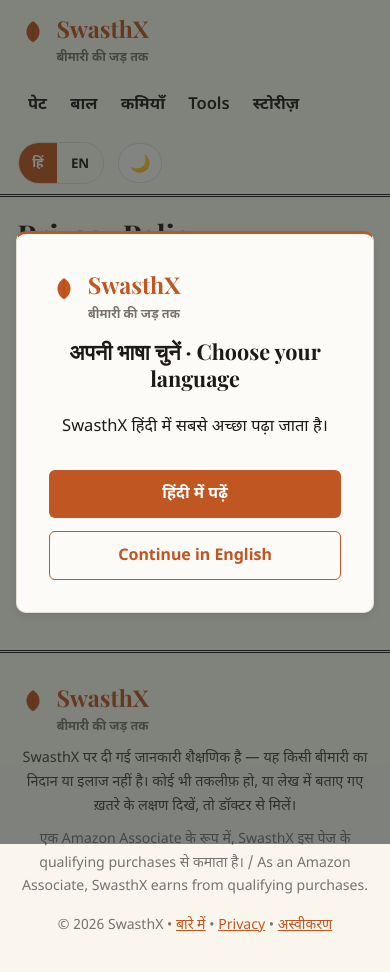
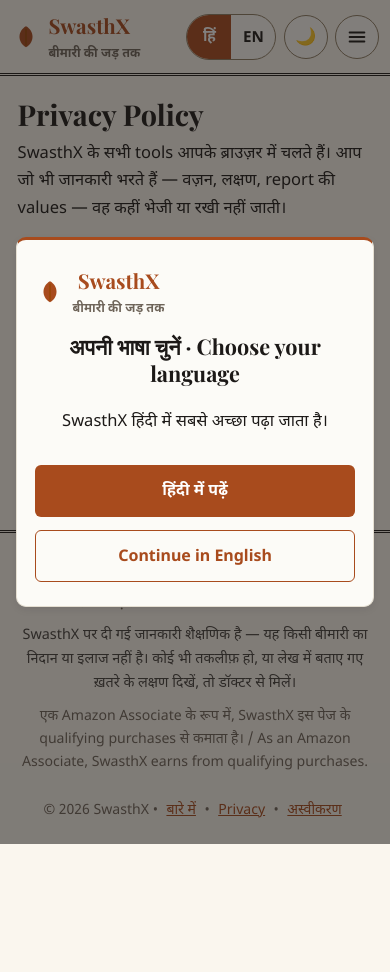
Before and after one commit to Kushagra0301/SwasthX, a React (Vite) app: page /privacy-policy in a window 390 px wide. Shown: the top 972 px of the page. After the commit the page ends 885 px from the top, so only its background shows below. Built offline with nearby package versions, Linux system fonts and the light colour scheme; a web font is replaced by a local one.

Commit message:
Mobile fix pass: hamburger header, WCAG AA contrast hardening, overflow insurance, Kowalski motion polish

```diff
--- a/src/App.tsx
+++ b/src/App.tsx
@@ -31,7 +31,7 @@
 export function Logo({ lang }: { lang: Lang }) {
   return (
     <a className="logo" href="/">
-      <span className="logo-leaf" aria-hidden="true"><svg viewBox="0 0 64 64" width="30" height="30" role="img"><path d="M32 54 C12 42 15 18 32 9 C49 18 52 42 32 54 Z" fill="#c05621"/><path d="M32 49 L32 16" stroke="#b45309" strokeWidth="3.5" strokeLinecap="round"/></svg></span>
+      <span className="logo-leaf" aria-hidden="true"><svg viewBox="0 0 64 64" width="30" height="30" role="img"><path d="M32 54 C12 42 15 18 32 9 C49 18 52 42 32 54 Z" fill="#a84b1d"/><path d="M32 49 L32 16" stroke="#9a4707" strokeWidth="3.5" strokeLinecap="round"/></svg></span>
       <span>
         <span className="logo-name">SwasthX</span>
         <span className="logo-tag" style={{ display: 'block' }}>{lang === 'hi' ? 'बीमारी की जड़ तक' : 'To the root of it'}</span>
@@ -42,23 +42,46 @@
 
 export function SiteHeader({ lang, pick, theme, toggleTheme }: { lang: Lang; pick: (l: Lang) => void; theme?: 'light' | 'dark'; toggleTheme?: () => void }) {
   const hi = lang === 'hi'
+  const [menuOpen, setMenuOpen] = useState(false)
+  useEffect(() => {
+    if (!menuOpen) return
+    const onKey = (e: KeyboardEvent) => { if (e.key === 'Escape') setMenuOpen(false) }
+    document.addEventListener('keydown', onKey)
+    return () => document.removeEventListener('keydown', onKey)
+  }, [menuOpen])
+  const close = () => setMenuOpen(false)
   return (
     <header className="site-header">
       <Logo lang={lang} />
-      <nav className="nav">
-        <a href="/gut">{hi ? 'पेट' : 'Gut'}</a>
-        <a href="/hair">{hi ? 'बाल' : 'Hair'}</a>
-        <a href="/deficiency">{hi ? 'कमियाँ' : 'Deficiencies'}</a>
-        <a href="/tools">Tools</a>
-        <a href="/stories">{hi ? 'स्टोरीज़' : 'Stories'}</a>
+      <nav id="primary-nav" className={menuOpen ? 'nav open' : 'nav'} aria-label="Primary">
+        <a href="/gut" onClick={close}>{hi ? 'पेट' : 'Gut'}</a>
+        <a href="/hair" onClick={close}>{hi ? 'बाल' : 'Hair'}</a>
+        <a href="/deficiency" onClick={close}>{hi ? 'कमियाँ' : 'Deficiencies'}</a>
+        <a href="/tools" onClick={close}>Tools</a>
+        <a href="/stories" onClick={close}>{hi ? 'स्टोरीज़' : 'Stories'}</a>
       </nav>
-      <div className="lang-toggle" role="group" aria-label="Language">
-        <button className={hi ? 'on' : ''} onClick={() => pick('hi')}>हिं</button>
-        <button className={!hi ? 'on' : ''} onClick={() => pick('en')}>EN</button>
+      <div className="header-controls">
+        <div className="lang-toggle" role="group" aria-label="Language">
+          <button className={hi ? 'on' : ''} onClick={() => pick('hi')} aria-pressed={hi}>हिं</button>
+          <button className={!hi ? 'on' : ''} onClick={() => pick('en')} aria-pressed={!hi}>EN</button>
+        </div>
+        {toggleTheme && (
+          <button className="theme-toggle" onClick={toggleTheme} aria-label={theme === 'dark' ? 'Light theme' : 'Dark theme'}>{theme === 'dark' ? '☀️' : '🌙'}</button>
+        )}
+        <button
+          className="menu-btn"
+          onClick={() => setMenuOpen((o) => !o)}
+          aria-expanded={menuOpen}
+          aria-controls="primary-nav"
+          aria-label={menuOpen ? (hi ? 'मेनू बंद करें' : 'Close menu') : (hi ? 'मेनू खोलें' : 'Open menu')}
+        >
+          <svg viewBox="0 0 24 24" width="22" height="22" aria-hidden="true" focusable="false">
+            {menuOpen
+              ? <path d="M5 5 L19 19 M19 5 L5 19" stroke="currentColor" strokeWidth="2.2" strokeLinecap="round" fill="none" />
+              : <path d="M4 7 H20 M4 12 H20 M4 17 H20" stroke="currentColor" strokeWidth="2.2" strokeLinecap="round" fill="none" />}
+          </svg>
+        </button>
       </div>
-      {toggleTheme && (
-        <button className="theme-toggle" onClick={toggleTheme} aria-label={theme === 'dark' ? 'Light theme' : 'Dark theme'}>{theme === 'dark' ? '☀️' : '🌙'}</button>
-      )}
     </header>
   )
 }
--- a/src/styles.css
+++ b/src/styles.css
@@ -15,6 +15,18 @@
 a { color: var(--color-primary); }
 .wrap { max-width: 1020px; margin: 0 auto; padding: 1.2rem 1.1rem 3rem; }
 
+/* Overflow insurance (320–430px): nothing may push the page sideways.
+   overflow-x: clip (not hidden) so the sticky header keeps working. */
+html, body { overflow-x: clip; }
+img, video, iframe, table { max-width: 100%; }
+img { height: auto; }
+.table-scroll { overflow-x: auto; -webkit-overflow-scrolling: touch; max-width: 100%; }
+.table-scroll .food-table { min-width: 30rem; }
+
+/* Keyboard focus: one strong, consistent ring (Emil Kowalski: visible focus
+   is a feature, not an afterthought). */
+:focus-visible { outline: 3px solid var(--color-primary); outline-offset: 2px; border-radius: 4px; }
+
 /* Header */
 .site-header {
   position: sticky; top: 0; z-index: 40; display: flex; align-items: center; gap: 0.9rem; flex-wrap: wrap;
@@ -22,20 +34,60 @@
 }
 [data-theme="dark"] .site-header { background: rgba(23, 19, 16, 0.96); }
 .logo { display: flex; align-items: center; gap: 0.55rem; text-decoration: none; color: var(--color-text); margin-right: auto; }
-.logo-leaf { font-size: 1.5rem; }
+.logo-leaf { font-size: 1.5rem; display: inline-flex; }
 .logo-name { font-family: var(--font-display-latin); font-weight: 700; font-size: 1.45rem; color: var(--color-primary); }
 .logo-tag { font-size: 0.78rem; color: var(--color-text-muted); font-weight: 600; }
 .nav { display: flex; gap: 0.15rem; flex-wrap: wrap; }
-.nav a { color: var(--color-text); text-decoration: none; font-weight: 600; padding: 0.55rem 0.65rem; min-height: 44px; display: inline-flex; align-items: center; border-radius: var(--radius); }
+.nav a { color: var(--color-text); text-decoration: none; font-weight: 600; padding: 0.55rem 0.65rem; min-height: 44px; display: inline-flex; align-items: center; border-radius: var(--radius); transition: color 160ms var(--ease), background-color 160ms var(--ease); }
 .nav a:hover { color: var(--color-primary); }
-.lang-toggle { display: flex; border: 1.5px solid var(--color-border); border-radius: 999px; overflow: hidden; }
-.lang-toggle button { border: 0; background: transparent; color: var(--color-text); padding: 0.45rem 0.85rem; font-weight: 700; min-height: 40px; cursor: pointer; font-family: inherit; }
-.lang-toggle button.on { background: var(--color-primary); color: #fff; }
-.theme-toggle { border: 1.5px solid var(--color-border); background: var(--paper-2); color: var(--color-text); border-radius: 999px; min-width: 44px; min-height: 40px; font-size: 1.05rem; cursor: pointer; }
+/* Controls cluster: language + theme (+ menu button on mobile). Every control
+   sits on a visible chip — a --control-border outline (≥3:1) over a surface
+   fill, in BOTH themes. The old hairline border was 1.23:1 = invisible. */
+.header-controls { display: flex; align-items: center; gap: 0.55rem; }
+.lang-toggle { display: flex; border: 1.5px solid var(--control-border); background: var(--paper-2); border-radius: 999px; overflow: hidden; }
+.lang-toggle button { border: 0; background: transparent; color: var(--color-text); padding: 0.45rem 0.85rem; font-weight: 700; min-height: 44px; min-width: 44px; cursor: pointer; font-family: inherit; font-size: 0.95rem; transition: background-color 180ms var(--ease), color 180ms var(--ease), transform 180ms var(--ease); }
+.lang-toggle button:active { transform: scale(0.97); }
+.lang-toggle button.on { background: var(--color-primary); color: var(--btn-text); }
+.theme-toggle { border: 1.5px solid var(--control-border); background: var(--paper-2); color: var(--color-text); border-radius: 999px; min-width: 44px; min-height: 44px; font-size: 1.05rem; cursor: pointer; display: inline-flex; align-items: center; justify-content: center; transition: background-color 180ms var(--ease), transform 180ms var(--ease); }
+.theme-toggle:active { transform: scale(0.97); }
+.menu-btn { display: none; border: 1.5px solid var(--control-border); background: var(--paper-2); color: var(--color-text); border-radius: 999px; min-width: 44px; min-height: 44px; cursor: pointer; align-items: center; justify-content: center; transition: background-color 180ms var(--ease), transform 180ms var(--ease); }
+.menu-btn:active { transform: scale(0.97); }
+
+/* Mobile header (≤720px): nav collapses behind the hamburger; logo +
+   language + theme + menu stay on one row, each control ≥44px. */
+@keyframes menu-in { from { opacity: 0; transform: translateY(-6px); } to { opacity: 1; transform: translateY(0); } }
+@media (max-width: 720px) {
+  .site-header { gap: 0.5rem; padding: 0.55rem 0.7rem; }
+  .logo { gap: 0.45rem; }
+  .logo-name { font-size: 1.28rem; }
+  .header-controls { gap: 0.45rem; }
+  .lang-toggle button { padding: 0.45rem 0.6rem; }
+  .menu-btn { display: inline-flex; }
+  .nav { display: none; }
+  .nav.open {
+    display: flex; flex-direction: column; align-items: stretch; flex-wrap: nowrap; gap: 0.15rem;
+    order: 5; flex-basis: 100%; padding: 0.45rem 0 0.3rem; margin-top: 0.35rem;
+    border-top: 1px solid var(--color-border);
+    animation: menu-in 220ms var(--ease);
+  }
+  .nav.open a { min-height: 48px; width: 100%; padding: 0.6rem 0.7rem; font-size: 1.02rem; }
+  .nav.open a + a { border-top: 1px solid var(--color-border); }
+}
+/* Very small phones (≤380px): tighten so all four header items still fit. */
+@media (max-width: 380px) {
+  .site-header { gap: 0.4rem; padding: 0.5rem 0.55rem; }
+  .logo-name { font-size: 1.14rem; }
+  .logo-tag { font-size: 0.7rem; }
+  .logo-leaf svg { width: 24px; height: 24px; }
+  .header-controls { gap: 0.35rem; }
+  .lang-toggle button { padding: 0.45rem 0.5rem; min-width: 40px; }
+}
 
 /* Popup */
-.popup-scrim { position: fixed; inset: 0; z-index: 50; background: rgba(28, 36, 32, 0.55); display: flex; align-items: center; justify-content: center; padding: 1rem; }
-.popup { background: var(--paper-2); border: 1px solid var(--color-border); border-top: 3px solid var(--color-primary); border-radius: var(--radius-xl); padding: 2rem; max-width: 420px; width: 100%; text-align: center; display: grid; gap: 0.8rem; box-shadow: var(--card-shadow-hover); }
+.popup-scrim { position: fixed; inset: 0; z-index: 50; background: rgba(28, 25, 23, 0.55); display: flex; align-items: center; justify-content: center; padding: 1rem; }
+.popup { background: var(--paper-2); border: 1px solid var(--color-border); border-top: 3px solid var(--color-primary); border-radius: var(--radius-xl); padding: 2rem; max-width: 420px; width: 100%; max-height: calc(100dvh - 2rem); overflow-y: auto; text-align: center; display: grid; gap: 0.8rem; box-shadow: var(--card-shadow-hover); }
+.popup .btn { min-height: 52px; width: 100%; }
+@media (max-width: 720px) { .popup { padding: 1.5rem 1.15rem; } }
 
 /* Hero / tip */
 .hero { padding: 1.4rem 0 0.4rem; }
@@ -52,9 +104,9 @@
 @media (min-width: 700px) { .two-col { grid-template-columns: 1fr 1fr; } }
 .three-col { display: grid; gap: 1rem; grid-template-columns: 1fr; }
 @media (min-width: 860px) { .three-col { grid-template-columns: repeat(3, 1fr); } }
-.tool-card, .story-card { display: block; text-decoration: none; color: inherit; background: var(--card-bg); border: var(--card-border); border-radius: var(--radius-lg); padding: 1.05rem 1.15rem; box-shadow: var(--card-shadow); transition: box-shadow 150ms ease-out, transform 100ms ease-out; }
+.tool-card, .story-card { display: block; text-decoration: none; color: inherit; background: var(--card-bg); border: var(--card-border); border-radius: var(--radius-lg); padding: 1.05rem 1.15rem; box-shadow: var(--card-shadow); transition: box-shadow 200ms var(--ease), transform 180ms var(--ease); }
 .tool-card:hover, .story-card:hover { box-shadow: var(--card-shadow-hover); }
-.tool-card:active, .story-card:active { transform: scale(0.985); }
+.tool-card:active, .story-card:active { transform: scale(0.97); }
 .tool-card strong, .story-card strong { display: block; font-size: 1.05rem; margin-bottom: 0.25rem; }
 .tool-card span, .story-card span { color: var(--color-text-2); font-size: 0.94rem; }
 .chip { display: inline-block; background: var(--color-accent); color: #fff; border-radius: 999px; padding: 0.18rem 0.7rem; font-size: 0.78rem; font-weight: 700; letter-spacing: 0.04em; }
@@ -62,7 +114,7 @@
 .stack { display: grid; gap: 1rem; }
 
 /* Buttons */
-.btn { display: inline-flex; align-items: center; justify-content: center; gap: 0.4rem; border-radius: var(--radius); min-height: 48px; padding: 0.7rem 1.3rem; font-weight: 700; font-size: 1rem; text-decoration: none; border: 1px solid transparent; cursor: pointer; transition: transform 100ms ease-out, background-color 150ms ease-out; font-family: inherit; }
+.btn { display: inline-flex; align-items: center; justify-content: center; gap: 0.4rem; border-radius: var(--radius); min-height: 48px; padding: 0.7rem 1.3rem; font-weight: 700; font-size: 1rem; text-decoration: none; border: 1px solid transparent; cursor: pointer; transition: transform 180ms var(--ease), background-color 180ms var(--ease), border-color 180ms var(--ease), color 180ms var(--ease); font-family: inherit; }
 .btn:active { transform: scale(0.97); }
 .btn-primary { background: var(--btn-bg); color: var(--btn-text); }
 .btn-ghost { background: var(--paper-2); border-color: var(--color-primary); color: var(--color-primary); }
@@ -73,21 +125,30 @@
 @media (min-width: 640px) { .tool-form { grid-template-columns: 1fr 1fr; } }
 .field { display: flex; flex-direction: column; gap: 0.3rem; font-weight: 600; font-size: 0.95rem; }
 .tool-form input, .tool-form select { min-height: 48px; border: 1.5px solid var(--color-border); border-radius: var(--radius); padding: 0.6rem 0.85rem; font-size: 1rem; font-family: inherit; background: var(--color-surface); color: var(--color-text); width: 100%; }
-.result-card { background: var(--paper-2); border: 1px solid var(--color-border); border-top: 3px solid var(--color-accent); border-radius: var(--radius-lg); padding: 1.2rem; margin: 1rem 0; }
+/* Deficiency checker: the whole label row is the tap target (≥44px), the
+   checkbox itself is a real 26px target — not the 13px browser default the
+   generic .tool-form input rule used to stretch/shrink unpredictably. */
+.field input[type="checkbox"] { width: 26px; height: 26px; min-height: 26px; flex: none; margin: 0; padding: 0; accent-color: var(--color-primary); cursor: pointer; }
+.field:has(> input[type="checkbox"]) { flex-direction: row; align-items: center; gap: 0.6rem; min-height: 44px; cursor: pointer; }
+/* Calorie tool: per-food quantity inputs live outside .tool-form — give them
+   the same 44px / 16px treatment so iOS doesn't zoom and fingers can hit them. */
+.steps-list input[type="number"] { min-height: 44px; width: 7.5rem; max-width: 42vw; font-size: 1rem; font-family: inherit; padding: 0.5rem 0.6rem; border: 1.5px solid var(--color-border); border-radius: var(--radius); background: var(--color-surface); color: var(--color-text); vertical-align: middle; font-variant-numeric: tabular-nums; }
+.result-card { background: var(--paper-2); border: 1px solid var(--color-border); border-top: 3px solid var(--color-accent); border-radius: var(--radius-lg); padding: 1.2rem; margin: 1rem 0; font-variant-numeric: tabular-nums; }
 .result-grid { display: grid; gap: 0.9rem; grid-template-columns: repeat(auto-fit, minmax(140px, 1fr)); }
 .result-item label { display: block; font-size: 0.8rem; font-weight: 700; color: var(--color-text-muted); }
-.result-item strong { font-size: 1.4rem; }
+.result-item strong { font-size: 1.4rem; font-variant-numeric: tabular-nums; }
 .result-item small { display: block; color: var(--color-text-2); }
 .note { color: var(--color-text-2); font-size: 0.92rem; }
 .note.warn { color: var(--red); font-weight: 600; }
 .steps-list { margin: 0; padding-left: 1.25rem; display: grid; gap: 0.5rem; }
-.check-row { display: flex; gap: 0.6rem; align-items: flex-start; padding: 0.55rem 0; border-top: 1px solid var(--color-border); font-weight: 500; }
-.check-row input { width: 22px; height: 22px; margin-top: 0.15rem; accent-color: var(--color-primary); flex: none; }
+.check-row { display: flex; gap: 0.6rem; align-items: center; min-height: 44px; padding: 0.55rem 0; border-top: 1px solid var(--color-border); font-weight: 500; }
+.check-row input { width: 24px; height: 24px; margin: 0; accent-color: var(--color-primary); flex: none; }
 
 /* Web Stories index + homepage strip (poster cards; distinct from .story-card article cards) */
 .webstories-grid { display: grid; grid-template-columns: repeat(auto-fill, minmax(168px, 1fr)); gap: 1.1rem; margin-top: 1.2rem; }
-.ws-card { display: block; border-radius: var(--radius-lg); overflow: hidden; background: var(--paper-2); border: var(--card-border); box-shadow: var(--card-shadow); text-decoration: none; color: inherit; transition: transform 0.18s ease, box-shadow 0.18s ease; }
+.ws-card { display: block; border-radius: var(--radius-lg); overflow: hidden; background: var(--paper-2); border: var(--card-border); box-shadow: var(--card-shadow); text-decoration: none; color: inherit; transition: transform 200ms var(--ease), box-shadow 200ms var(--ease); }
 .ws-card:hover { transform: translateY(-3px); box-shadow: var(--card-shadow-hover); }
+.ws-card:active { transform: scale(0.97); }
 .ws-card img { display: block; width: 100%; height: auto; aspect-ratio: 3/4; object-fit: cover; }
 .ws-card-body { display: block; padding: 0.7rem 0.85rem 0.9rem; }
 .ws-card-title { display: block; font-family: var(--font-display); font-size: 1rem; line-height: 1.45; color: var(--color-text); }
@@ -102,6 +163,7 @@
 .redflag-box h2, .redflag-box h3 { color: var(--red); margin-top: 0; }
 .sources-list { font-size: 0.9rem; color: var(--color-text-2); border-top: 1px solid var(--color-border); padding-top: 1rem; margin-top: 1.6rem; }
 .sources-list li { margin-bottom: 0.3rem; }
+.sources-list a { display: inline-flex; align-items: center; min-height: 40px; padding: 0.2rem 0; }
 .trust-strip { background: var(--ink); color: #f3ede2; border-radius: var(--radius-xl); padding: 1.4rem; margin: 1.6rem 0; }
 [data-theme="dark"] .trust-strip { background: var(--color-surface); border: 1px solid var(--color-border); }
 .trust-strip h2 { color: #fff; }
@@ -112,7 +174,8 @@
 .product-card { margin: 1.6rem 0; }
 .product-card h2 { margin-top: 0; }
 .product-list { list-style: none; margin: 0 0 0.8rem; padding: 0; display: grid; gap: 0.6rem; }
-.product-list a { display: flex; justify-content: space-between; align-items: center; gap: 0.8rem; min-height: 48px; padding: 0.6rem 0.85rem; border: 1.5px solid var(--color-border); border-radius: var(--radius); text-decoration: none; color: var(--color-text); font-weight: 600; background: var(--color-surface); }
+.product-list a { display: flex; justify-content: space-between; align-items: center; gap: 0.8rem; min-height: 48px; padding: 0.6rem 0.85rem; border: 1.5px solid var(--color-border); border-radius: var(--radius); text-decoration: none; color: var(--color-text); font-weight: 600; background: var(--color-surface); transition: border-color 180ms var(--ease), transform 180ms var(--ease); }
+.product-list a:active { transform: scale(0.97); }
 .product-list a:hover { border-color: var(--color-primary); }
 .product-cta { color: var(--color-primary); font-size: 0.92rem; white-space: nowrap; }
 .product-disclosure { font-size: 0.82rem; margin: 0; }
@@ -120,9 +183,12 @@
 /* Footer */
 .site-footer { border-top: 3px double var(--rule-strong); margin-top: 3rem; padding: 1.6rem 1.1rem 2.4rem; text-align: center; }
 .site-footer .disclaimer { max-width: 720px; margin: 0.6rem auto; color: var(--color-text-2); font-size: 0.9rem; }
+.site-footer p a { display: inline-flex; align-items: center; min-height: 40px; padding: 0 0.3rem; }
 .muted { color: var(--color-text-muted); font-size: 0.88rem; }
-.ad-slot { min-height: 90px; display: flex; align-items: center; justify-content: center; margin: 1.2rem 0; }
+.ad-slot { min-height: 90px; display: flex; align-items: center; justify-content: center; margin: 1.2rem 0; max-width: 100%; overflow: hidden; }
+.ad-slot ins.adsbygoogle { max-width: 100%; }
+.section-title a { display: inline-flex; align-items: center; min-height: 40px; padding: 0.15rem 0.1rem; }
 .search-input { width: 100%; min-height: 48px; border: 1.5px solid var(--color-border); border-radius: var(--radius); padding: 0.6rem 0.9rem; font-size: 1rem; font-family: inherit; background: var(--color-surface); color: var(--color-text); }
 .food-table { width: 100%; border-collapse: collapse; font-size: 0.96rem; }
 .food-table td, .food-table th { border-bottom: 1px solid var(--color-border); padding: 0.5rem 0.4rem; text-align: left; }
-@media (prefers-reduced-motion: reduce) { * { transition: none !important; } }
+@media (prefers-reduced-motion: reduce) { * { transition: none !important; animation: none !important; } }
--- a/src/tokens.css
+++ b/src/tokens.css
@@ -3,16 +3,23 @@
    Dark = warm charcoal-brown night. (Owner rejected the old deep-green
    theme on 2026-10-13.) */
 :root {
-  --terra: #c05621;
-  --terra-deep: #9c4218;
-  --marigold: #b45309;
+  /* Contrast-hardened 2026-10-14 (WCAG AA audit): terra deepened #c05621→#a84b1d
+     (4.24→5.28 on paper), marigold #b45309→#9a4707 (4.66→5.94), muted
+     #78716c→#6e6459 (4.45→5.37). Same Warm Editorial family, deeper shades. */
+  --terra: #a84b1d;
+  --terra-deep: #8f3c14;
+  --marigold: #9a4707;
   --paper: #faf6ee;
   --paper-2: #fcfbf7;
   --ink: #1c1917;
   --ink-2: #44403c;
-  --muted: #78716c;
+  --muted: #6e6459;
   --line: #e5dfd2;
+  /* Visible boundary for interactive chips (toggles/menu): ≥3:1 vs paper/white.
+     The hairline --line is decorative only (1.23:1) and must not outline controls. */
+  --control-border: #8d7c62;
   --rule-strong: #1c1917;
+  --ease: cubic-bezier(0.23, 1, 0.32, 1);
   --red: #b91c1c;
   --red-bg: #fdeaea;
 
@@ -51,6 +58,10 @@
   --ink-2: #d8cfc2;
   --muted: #a39887;
   --line: #3e362c;
+  --control-border: #97835f;
+  /* #b91c1c on the dark red surfaces was 2.50:1 — red-flag text was nearly
+     invisible in dark mode. Lightened red for dark surfaces only. */
+  --red: #f87171;
   --rule-strong: #4a4036;
 
   --color-primary: var(--terra);
```
